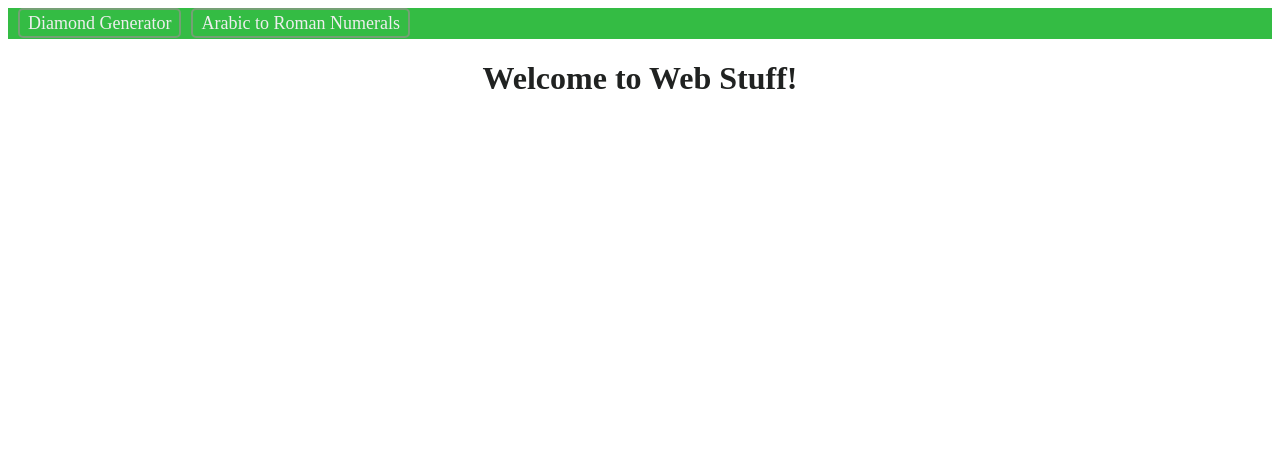
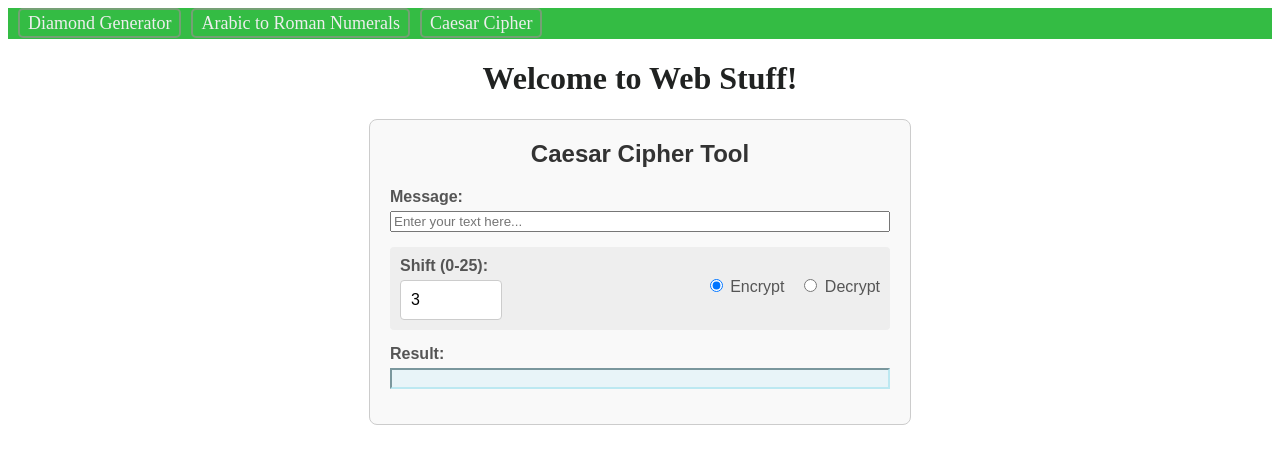
Before and after one commit to nickleus-j/webTrials, an Angular app in the folder WebStuff/: page /caesar-cipher in a window 1280 px wide. Before the commit this address led to /. Shown: the top 464 px of the page. Built offline with nearby package versions, Linux system fonts and the light colour scheme.

Commit message:
Caesar cipher component

```diff
--- a/WebStuff/src/app/app.html
+++ b/WebStuff/src/app/app.html
@@ -1,6 +1,7 @@
 <nav class="nav">
     <a href="/diamond" routerLinkActive="active-link">Diamond Generator</a>
     <a href="/" routerLinkActive="active-link">Arabic to Roman Numerals</a>
+    <a href="/caesar-cipher" routerLinkActive="active-link">Caesar Cipher</a>
   </nav>
   <h1>Welcome to Web Stuff!</h1>
 
--- a/WebStuff/src/app/app.routes.ts
+++ b/WebStuff/src/app/app.routes.ts
@@ -1,7 +1,9 @@
 import { Routes } from '@angular/router';
 import { RomanConverterComponent } from '../RomanNumeral/roman-converter.component';
 import { DiamondComponent } from './diamond/diamond';
+import { CaesarCipherComponent } from './caesar-cipher.component/caesar-cipher.component';
 export const routes: Routes = [
     {path: '', component: RomanConverterComponent },
-    {path: 'diamond', component: DiamondComponent }
+    {path: 'diamond', component: DiamondComponent },
+    {path: 'caesar-cipher', component: CaesarCipherComponent }
 ];
--- /dev/null
+++ b/WebStuff/src/app/caesar-cipher.component/caesar-cipher.component.css
@@ -0,0 +1,68 @@
+.cipher-container {
+  max-width: 500px;
+  margin: 20px auto;
+  padding: 20px;
+  font-family: sans-serif;
+  border: 1px solid #ccc;
+  border-radius: 8px;
+  background-color: #f9f9f9;
+}
+
+h2 {
+  text-align: center;
+  margin-top: 0;
+  color: #333;
+}
+
+.form-group {
+  margin-bottom: 15px;
+  display: flex;
+  flex-direction: column;
+}
+
+label {
+  margin-bottom: 5px;
+  font-weight: bold;
+  color: #555;
+}
+
+textarea, input[type="number"] {
+  padding: 10px;
+  border: 1px solid #ccc;
+  border-radius: 4px;
+  font-size: 16px;
+}
+
+.controls {
+  display: flex;
+  justify-content: space-between;
+  align-items: center;
+  background-color: #eee;
+  padding: 10px;
+  border-radius: 4px;
+  margin-bottom: 15px;
+}
+
+.shift-input {
+  margin-bottom: 0;
+}
+
+.shift-input input {
+  width: 80px;
+}
+
+.radio-group {
+  flex-direction: row;
+  gap: 15px;
+  margin-bottom: 0;
+}
+
+.radio-group label {
+  font-weight: normal;
+  cursor: pointer;
+}
+
+.result-box {
+  background-color: #e8f4f8;
+  border-color: #bce8f1;
+}
--- /dev/null
+++ b/WebStuff/src/app/caesar-cipher.component/caesar-cipher.component.html
@@ -0,0 +1,42 @@
+<div class="cipher-container">
+  <h2>Caesar Cipher Tool</h2>
+
+  <div class="form-group">
+    <label for="inputText">Message:</label>
+    <input type="text"
+      id="inputText"
+      [(ngModel)]="this.inputText"
+      (ngModelChange)="processText()"
+      placeholder="Enter your text here..."/>
+  </div>
+
+  <div class="controls">
+    <div class="form-group shift-input">
+      <label for="shift">Shift (0-25):</label>
+      <input
+        type="number"
+        id="shift"
+        [(ngModel)]="shiftAmount"
+        (ngModelChange)="processText()"
+        min="0">
+    </div>
+
+    <div class="form-group radio-group">
+      <label>
+        <input type="radio"  value="encrypt" [(ngModel)]="mode" (change)="processText()"> Encrypt
+      </label>
+      <label>
+        <input type="radio" value="decrypt" [(ngModel)]="mode" (change)="processText()"> Decrypt
+      </label>
+    </div>
+  </div>
+
+  <div class="form-group">
+    <label for="outputText">Result:</label>
+    <input
+      id="outputText"
+      [value]="outputText"
+      readonly
+      class="result-box"/>
+  </div>
+</div>
--- /dev/null
+++ b/WebStuff/src/app/caesar-cipher.component/caesar-cipher.component.ts
@@ -0,0 +1,48 @@
+import { Component, Input } from '@angular/core';
+import { CommonModule } from '@angular/common';
+import { FormsModule } from '@angular/forms';
+
+@Component({
+  selector: 'app-caesar-cipher',
+  standalone: true,
+  imports: [CommonModule, FormsModule],
+  templateUrl: './caesar-cipher.component.html',
+  styleUrls: ['./caesar-cipher.component.css']
+})
+export class CaesarCipherComponent {
+  @Input() inputText: string = '';
+  shiftAmount: number = 3;
+  mode: 'encrypt' | 'decrypt' = 'encrypt';
+  outputText: string = '';
+
+  // Triggered whenever the text, shift amount, or mode changes
+  processText() {
+    if (!this.inputText) {
+      this.outputText = '';
+      return;
+    }
+
+    // If decrypting, we shift in the opposite direction
+    const shift = this.mode === 'encrypt' ? this.shiftAmount : -this.shiftAmount;
+    this.outputText = this.applyCipher(this.inputText, shift);
+  }
+
+  private applyCipher(str: string, shift: number): string {
+    // Normalize the shift to handle negative numbers (for decryption) and shifts larger than 26
+    const normalizedShift = ((shift % 26) + 26) % 26;
+
+    return str.split('').map(char => {
+      // Check if the character is a letter
+      if (char.match(/[a-z]/i)) {
+        const code = char.charCodeAt(0);
+        const isUpperCase = (code >= 65 && code <= 90);
+        const base = isUpperCase ? 65 : 97;
+
+        // Calculate new character code and convert back to string
+        return String.fromCharCode(((code - base + normalizedShift) % 26) + base);
+      }
+      // Return spaces, punctuation, and numbers untouched
+      return char;
+    }).join('');
+  }
+}
```
